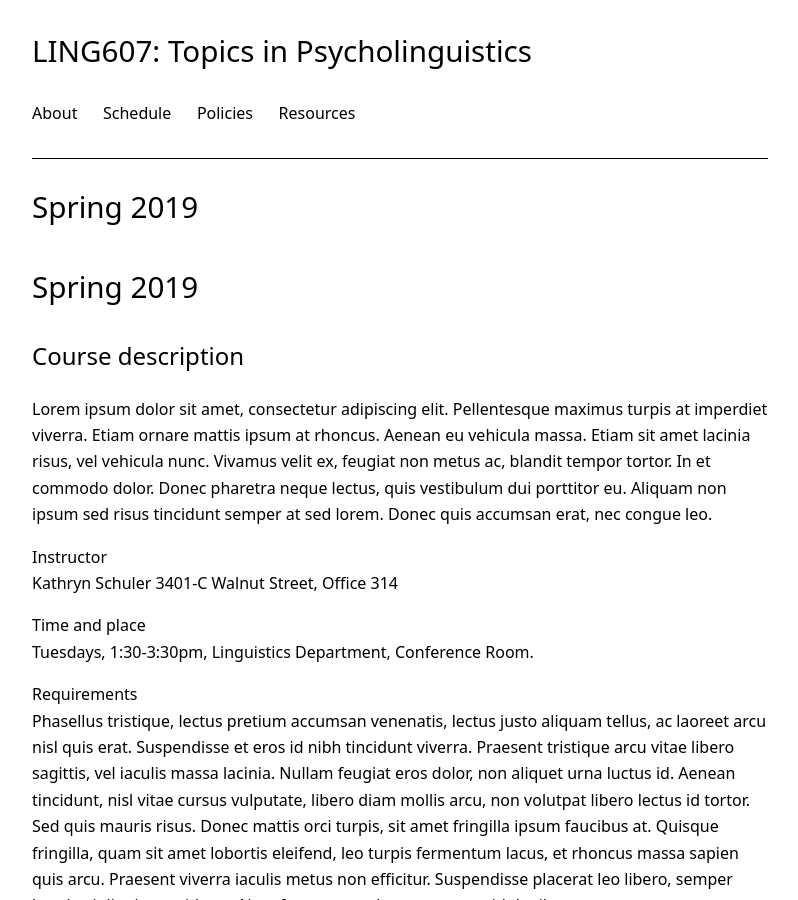
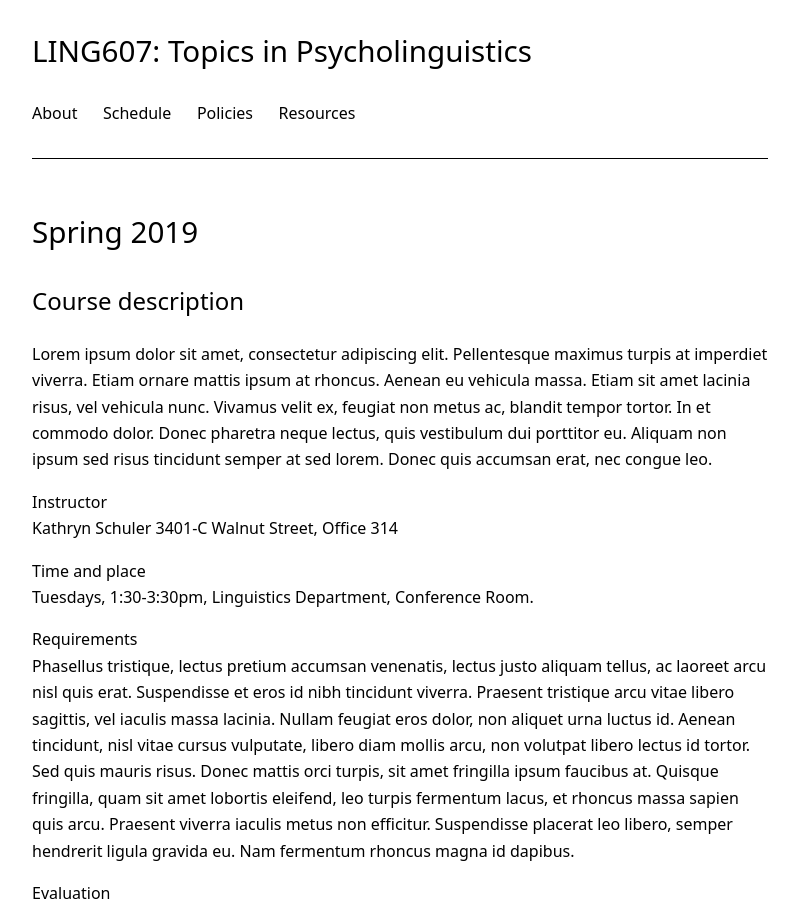
Before and after one commit to kschuler/ling001, a Jekyll site: the page built from index.md, in a window 1280 px wide and 900 px high. Shown: the whole window, without its empty margins (240-1038 px from the left). Built offline with Jekyll 4.4.1, drawn with Linux system fonts in a browser that asks for light colours.

```diff
--- a/_layouts/page.html
+++ b/_layouts/page.html
@@ -2,6 +2,5 @@
 layout: default
 ---
 <article>
-  <header><h1><a href="{{ page.url | relative_url }}">{{ page.title }}</a></h1></header>
 {{ content }}
 </article>
```
